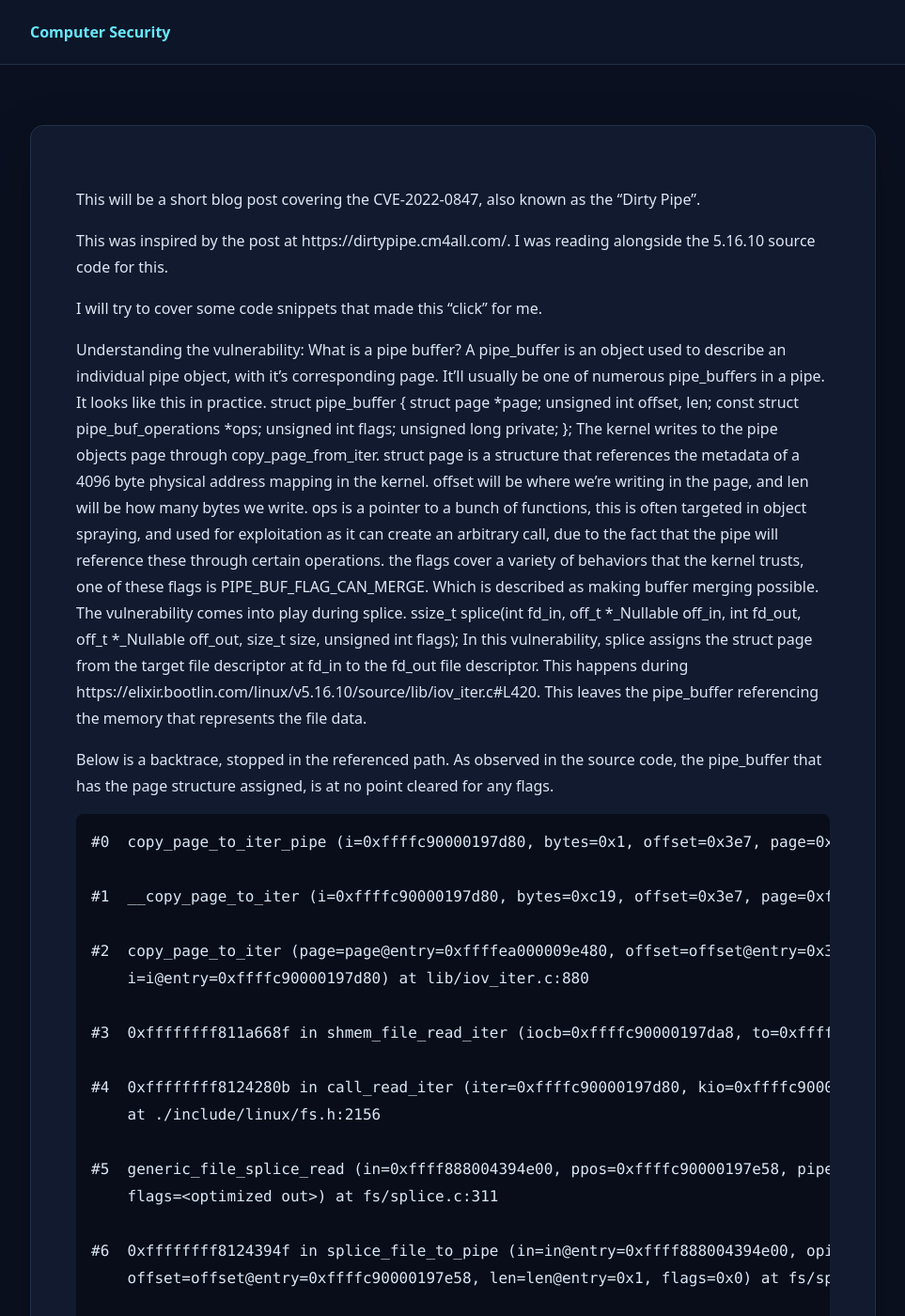
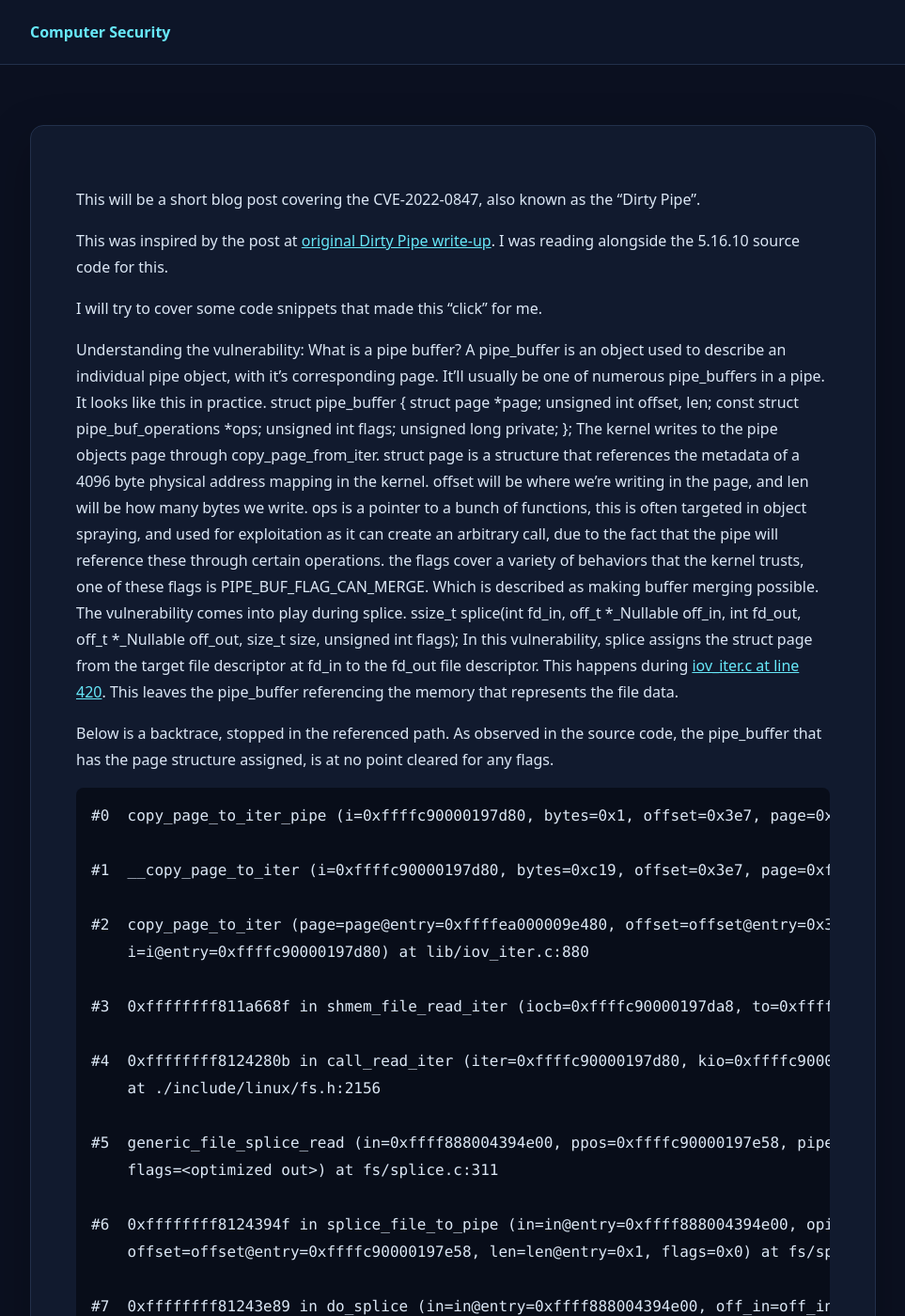
Before and after one commit to secjuhl/secjuhl.github.io, a Jekyll site: the page built from dirtypipe/dirty-pipe.md, in a window 1280 px wide and 1400 px high. Shown: the whole window at 94% size, without its empty margins (158-1121 px from the left). Built offline with Jekyll 4.4.1, drawn with Linux system fonts in a browser that asks for light colours; some of the changed text lies outside the part shown.

Commit message:
Format article links

````diff
--- a/dirtypipe/dirty-pipe.md
+++ b/dirtypipe/dirty-pipe.md
@@ -5,7 +5,7 @@ permalink: /dirtypipe/
 ---
 This will be a short blog post covering the CVE-2022-0847, also known as the "Dirty Pipe".
 
-This was inspired by the post at https://dirtypipe.cm4all.com/. I was reading alongside the 5.16.10 source code for this.
+This was inspired by the post at [original Dirty Pipe write-up](https://dirtypipe.cm4all.com/). I was reading alongside the 5.16.10 source code for this.
 
 I will try to cover some code snippets that made this "click" for me.
 
@@ -29,7 +29,7 @@ The vulnerability comes into play during splice.
 ssize_t splice(int fd_in, off_t *_Nullable off_in,
                       int fd_out, off_t *_Nullable off_out,
                       size_t size, unsigned int flags);
-In this vulnerability, splice assigns the struct page from the target file descriptor at fd_in to the fd_out file descriptor. This happens during https://elixir.bootlin.com/linux/v5.16.10/source/lib/iov_iter.c#L420.
+In this vulnerability, splice assigns the struct page from the target file descriptor at fd_in to the fd_out file descriptor. This happens during [iov_iter.c at line 420](https://elixir.bootlin.com/linux/v5.16.10/source/lib/iov_iter.c#L420).
 This leaves the pipe_buffer referencing the memory that represents the file data.
 
 Below is a backtrace, stopped in the referenced path. As observed in the source code, the pipe_buffer that has the page structure assigned, is at no point cleared for any flags.
@@ -62,10 +62,10 @@ Below is a backtrace, stopped in the referenced path. As observed in the source
     flags=flags@entry=0x0) at fs/splice.c:1144
 ```
 The lifetime of a pipe object, can be explained as. The pipe is written to, buf->len is increased, and if we read from it offset is incremented by the amount that we read, while buf->len is decremented based on iov_iter_count. If we've read all data, then the kernel considers the pipe object emptied, and so we move onto the next pipe object. Once all pipe objects have been fully emptied, we move back to the start of the objects, and start from the beginning.
-This is shown at, the tail being incremented: https://elixir.bootlin.com/linux/v5.16.10/source/fs/pipe.c#L321
+This is shown at, the tail being incremented: [pipe.c at line 321](https://elixir.bootlin.com/linux/v5.16.10/source/fs/pipe.c#L321)
 After splice and emptying the pipe buffers, if you now try to write to the pipe the pipe will be referencing the first pipe_buffer object. Of course the conditions at line 455 of pipe.c must also be met, the size of the data we write cannot be page boundary, as it will fail the & (PAGE_SIZE - 1)  check.
-Source: https://elixir.bootlin.com/linux/v5.16.10/source/fs/pipe.c#L457
-The head being incremented, resulting in indexing the first pipe_buffer object: https://elixir.bootlin.com/linux/v5.16.10/source/lib/iov_iter.c#L424
-was_empty is a simple boolean check: https://elixir.bootlin.com/linux/v5.16.10/source/include/linux/pipe_fs_i.h#L134
+Source: [pipe.c at line 457](https://elixir.bootlin.com/linux/v5.16.10/source/fs/pipe.c#L457)
+The head being incremented, resulting in indexing the first pipe_buffer object: [iov_iter.c at line 424](https://elixir.bootlin.com/linux/v5.16.10/source/lib/iov_iter.c#L424)
+was_empty is a simple boolean check: [pipe_fs_i.h at line 134](https://elixir.bootlin.com/linux/v5.16.10/source/include/linux/pipe_fs_i.h#L134)
 In this case, if all buffs are emptied and we're starting over this will not equal true, making us pass this condition if we have exhausted all our pipe_buffers accurately, allowing attackers to write arbitrary data to files through a logical error which forgets to clear the flags of the pipe_buffer.
 This is the first analysis, I'll be trying to get better at covering them, documenting them, and even posting some exploits that I make for CVEs I can find.
````
